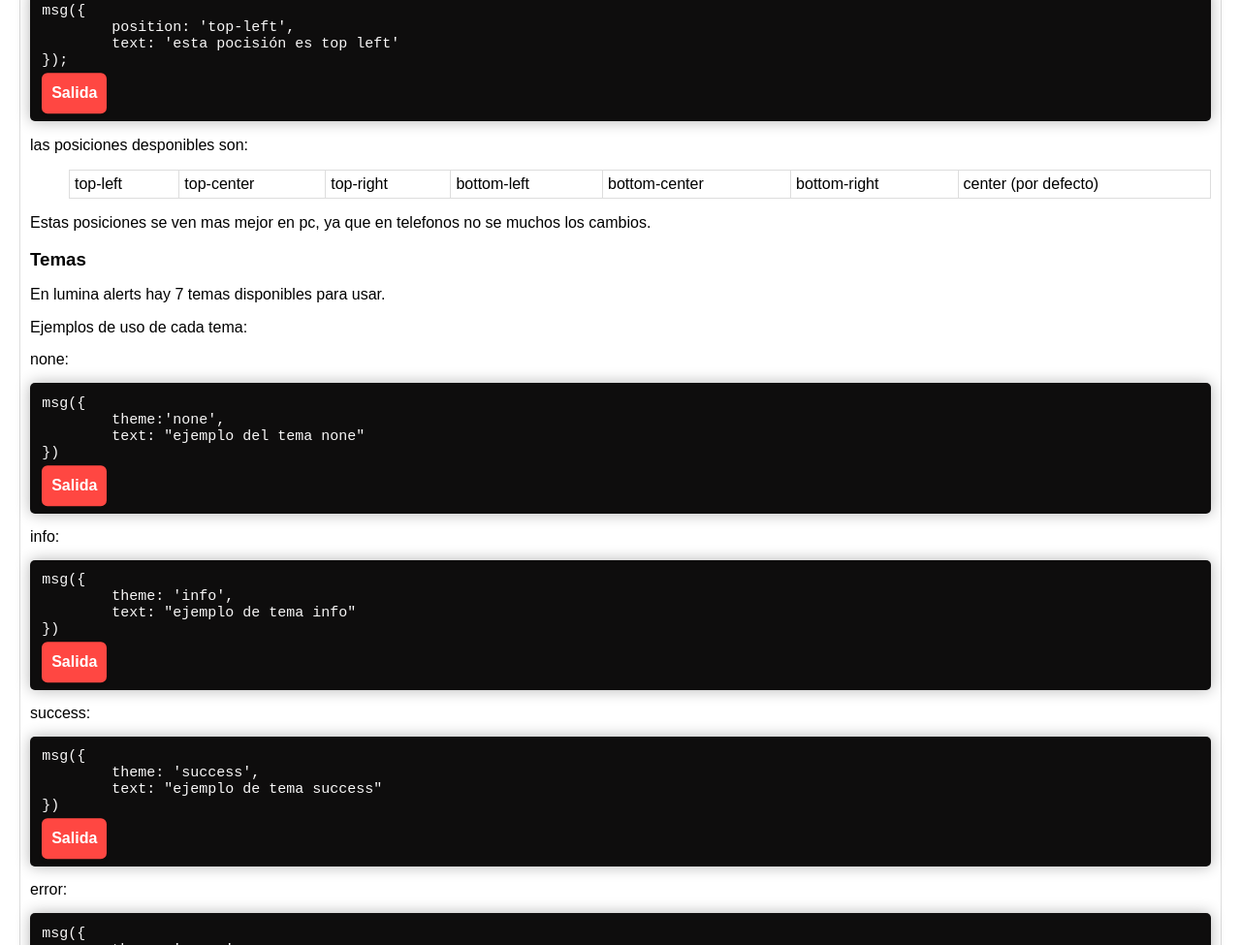
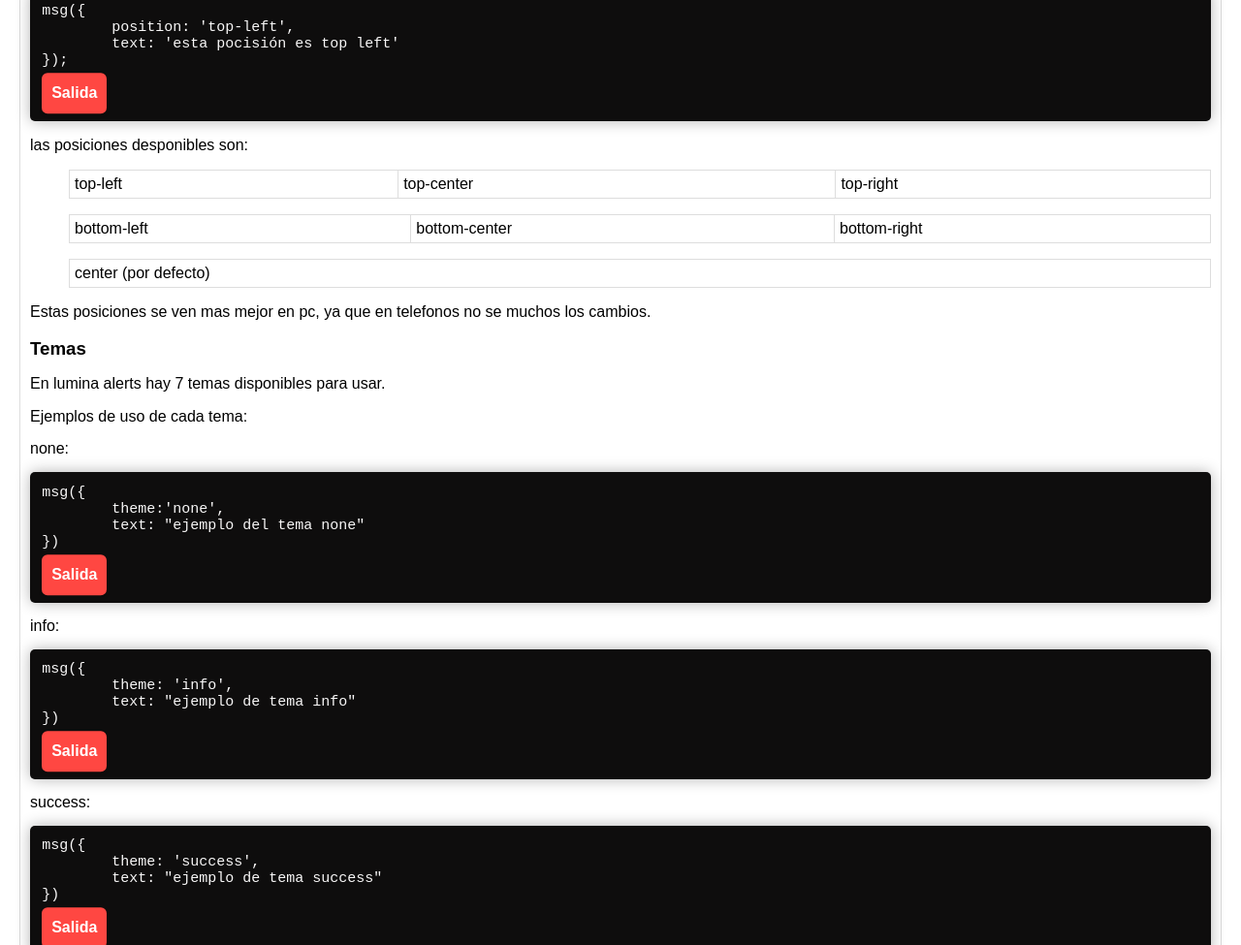
Before and after one commit to Moisesdemolf/lumina-alerts.github.io, a plain HTML site: page index.html in a window 1280 px wide. Shown: the part 2375-3350 px from the top of the page at 97% size. Drawn offline with Linux system fonts and the light colour scheme; a script that the page names is missing.

Commit message:
arregle la vista en android

```diff
--- a/index.html
+++ b/index.html
@@ -176,11 +176,19 @@ function mensaje2(){
        <ol><table>
         <td><li>top-left</li></td>
         <td><li>top-center</li></td>
-        <td><li>top-right</li></td>
-        <td><li>bottom-left</li></td>
-        <td><li>bottom-center</li></td>
-        <td><li>bottom-right</li></td>
-        <td><li>center (por defecto)</li></td></table>
+        <td><li>top-right</li></td></table>
+      </ol>
+      <ol>
+        <table>
+          <td><li>bottom-left</li></td>
+          <td><li>bottom-center</li></td>
+          <td><li>bottom-right</li></td>
+        </table>
+      </ol>
+      <ol>
+        <table>
+          <td><li>center (por defecto)</li></td></table>
+        </table>
       </ol>
       <p>Estas posiciones se ven mas mejor en pc, ya que en telefonos no se muchos los cambios.</p>
        <h3>Temas</h3>
```
